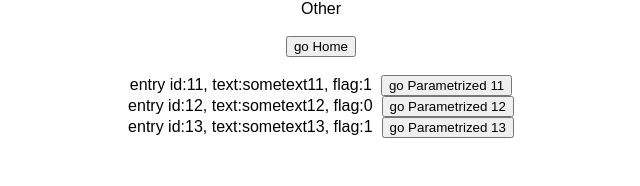
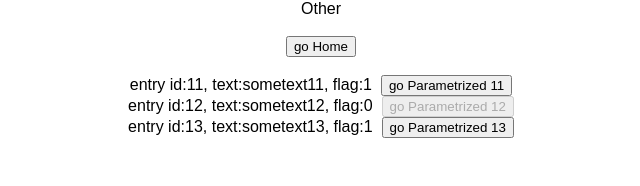
Before and after one commit to antonvmax/x--spring-reactjs, a React (Create React App) app in the folder ux/: page / in a window 1280 px wide. Both pictures are taken after a click on the button "go Other". Shown: the top 186 px of the page, without its empty margins (319-959 px from the left). Built offline with nearby package versions, Linux system fonts and the light colour scheme.

Commit message:
Entry __ enable/disable button by the `isFlag`

```diff
--- a/ux/src/components/OtherPage/Entry.js
+++ b/ux/src/components/OtherPage/Entry.js
@@ -19,10 +19,11 @@ class EntryV extends React.Component {
         let id = this.props.id;
         let text = this.props.text;
         let isFlag = this.props.isFlag;
+        let isDisabled = (this.props.isFlag !== 1) ? 'disabled' : '';
         return (
             <div>
                 entry id:{id}, text:{text}, flag:{isFlag} &nbsp;
-                <button type="button" onClick={() => this.props.tgl_ParametrizedPage(id)}>go Parametrized {id}</button>
+                <button type="button" onClick={() => this.props.tgl_ParametrizedPage(id)} disabled={isDisabled}>go Parametrized {id}</button>
             </div>
         );
     }
```
